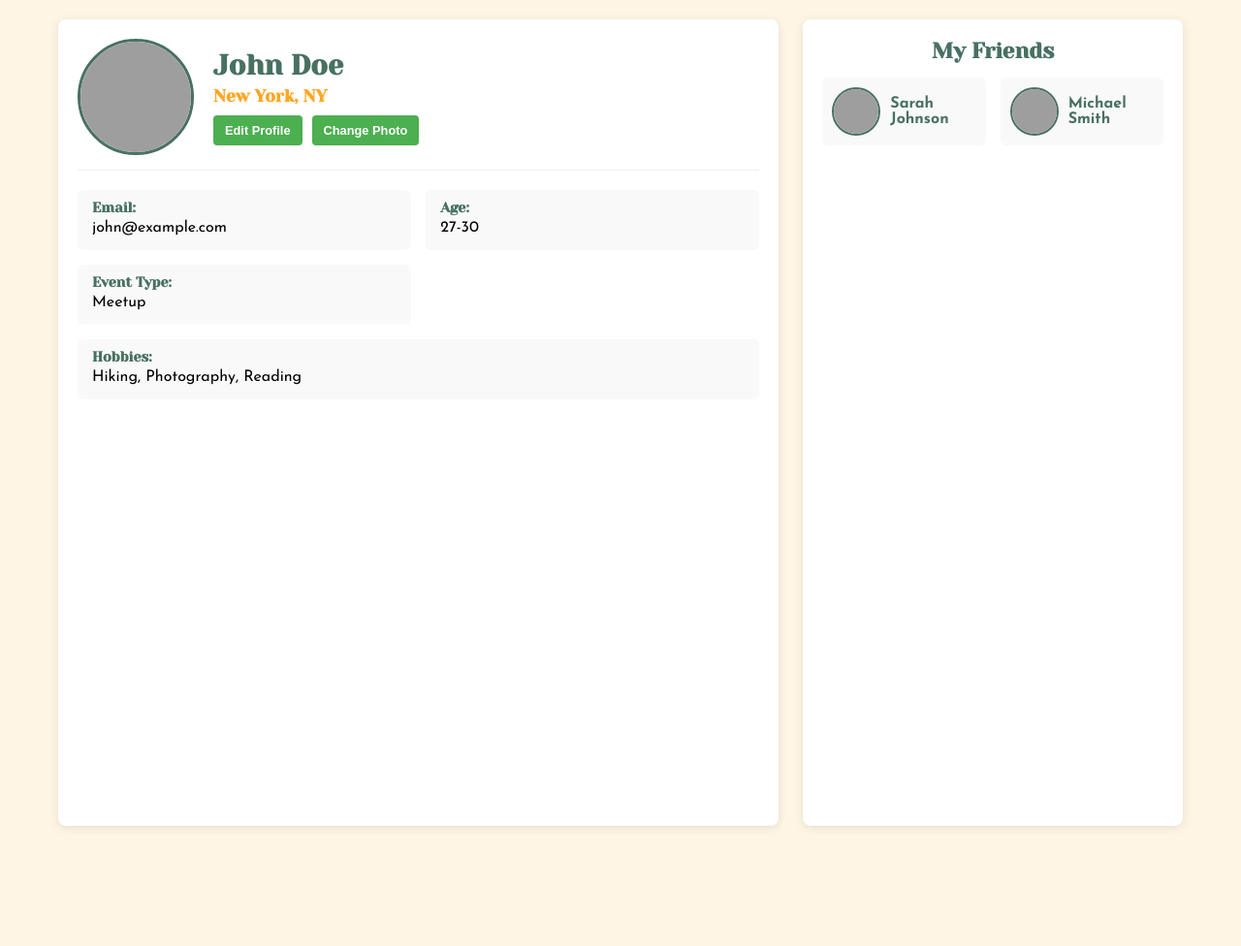
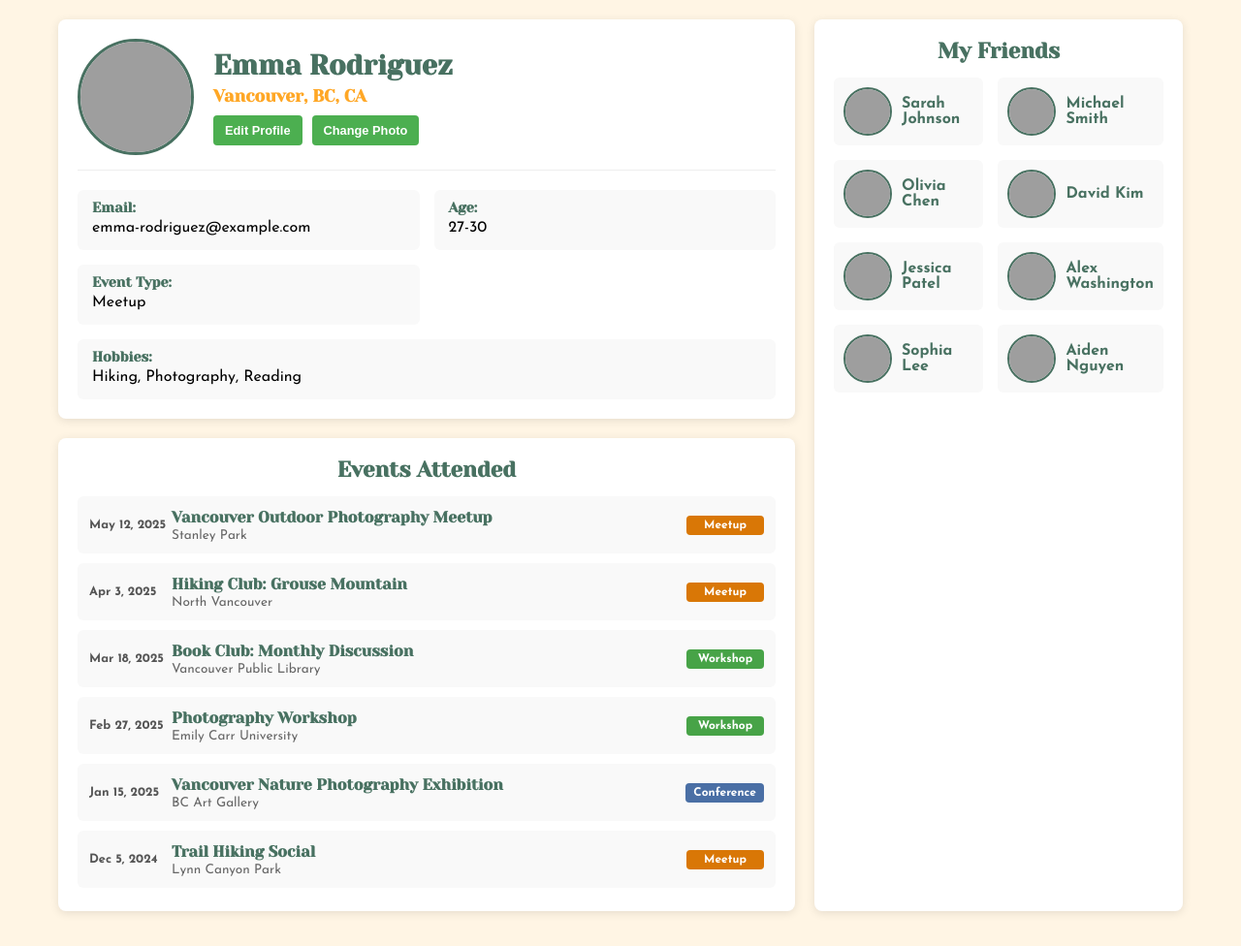
Before and after one commit to beaquino18/duckybara, a Flask app: page /profile in a window 1280 px wide. Shown: the part 64-1040 px from the top of the page at 97% size. Run offline with Flask 3, Linux system fonts and the light colour scheme; grey boxes are pictures that could not be loaded.

Commit message:
updated more info in profile page

```diff
--- a/app.py
+++ b/app.py
@@ -1,10 +1,12 @@
 from flask import Flask, render_template, request, redirect, url_for
 #added request, redirect, url_for to test submissions page
-
 #add datetime import
 from datetime import datetime
 
 app = Flask(__name__)
+
+
+submissions = []
 
 @app.route('/')
 def index():
@@ -17,22 +19,55 @@ def events():
 @app.route('/profile')
 def profiles():
     user = {
-        'name': 'John Doe',
-        'email': 'john@example.com',
-        'location': 'New York, NY',
+        'name': 'Emma Rodriguez',
+        'email': 'emma-rodriguez@example.com',
+        'location': 'Vancouver, BC, CA',
         'age': '27-30',
         'hobbies': 'Hiking, Photography, Reading',
         'event_type': 'Meetup'
     }
 
-    # Example friends data - replace with actual friends data
+
     friends = [
         {'name': 'Sarah Johnson', 'image': 'friend1.jpg'},
         {'name': 'Michael Smith', 'image': 'friend2.jpg'},
-        # More friends...
+        {'name': 'Olivia Chen', 'image': 'friend3.jpg'},
+        {'name': 'David Kim', 'image': 'friend4.jpg'},
+        {'name': 'Jessica Patel', 'image': 'friend5.jpg'},
+        {'name': 'Alex Washington', 'image': 'friend6.jpg'},
+        {'name': 'Sophia Lee', 'image': 'friend7.jpg'},
+        {'name': 'Aiden Nguyen', 'image': 'friend8.jpg'}
     ]
 
-    return render_template('profile.html', user=user, friends=friends)
+    # Example events data (optional - can be used if you want to pass real events)
+    events = [
+        {
+            'date': 'May 12, 2025',
+            'name': 'Vancouver Outdoor Photography Meetup',
+            'location': 'Stanley Park',
+            'type': 'Meetup'
+        },
+        {
+            'date': 'Apr 3, 2025',
+            'name': 'Hiking Club: Grouse Mountain',
+            'location': 'North Vancouver',
+            'type': 'Meetup'
+        },
+        {
+            'date': 'Mar 18, 2025',
+            'name': 'Book Club: Monthly Discussion',
+            'location': 'Vancouver Public Library',
+            'type': 'Workshop'
+        },
+        {
+            'date': 'Feb 27, 2025',
+            'name': 'Photography Workshop',
+            'location': 'Emily Carr University',
+            'type': 'Workshop'
+        }
+    ]
+
+    return render_template('profile.html', user=user, friends=friends, events=events)
 
 # The route below is for building a form
 # added methods to test submissions page
@@ -54,15 +89,9 @@ def form():
     # end of form to submissions page
     return render_template('form.html')
 
-    # below is the logic for the hobbies field where comma separated values are read individually
-    event_type = request.form['event_type']
-    hobbies = request.form['hobbies'].split(',')
-    # Save the data (for simplicity, we'll just print it here)
-    print(f"Event Type: {event_type}, Hobbies: {hobbies}")
-    return 'Form submitted successfully'
-
-    #test
-
+@app.route('/submissions')
+def submissions_page():
+    return render_template('submissions.html', submissions=submissions)
 
 if __name__ == '__main__':
     app.run(debug=True)
--- a/static/styles/profile.css
+++ b/static/styles/profile.css
@@ -30,34 +30,51 @@ body {
 .profile-container {
     width: 100%;
     max-width: 1200px;
+    height: calc(100vh - 120px); /* Ensure fixed height for the single page view */
     margin: 20px auto;
     padding: 0 20px;
-    display: flex;
-    gap: 25px;
-    min-height: calc(100vh - 120px);
+    display: grid;
+    grid-template-columns: 2fr 1fr;
+    grid-template-rows: auto 1fr;
+    gap: 20px;
 }
 
 /* Profile section */
 .profile-info {
-    flex: 2;
+    grid-column: 1;
+    grid-row: 1;
     background-color: var(--card-bg);
     border-radius: 8px;
     box-shadow: 0 2px 10px rgba(0, 0, 0, 0.1);
     padding: 20px;
-    display: flex;
-    flex-direction: column;
-    max-height: 80vh;
+    max-height: 100%;
+    overflow: hidden;
 }
 
 /* Friends section */
 .friends-section {
-    flex: 1;
+    grid-column: 2;
+    grid-row: 1 / span 2;
     background-color: var(--card-bg);
     border-radius: 8px;
     box-shadow: 0 2px 10px rgba(0, 0, 0, 0.1);
     padding: 20px;
-    max-height: 80vh;
+    height: 100%;
     overflow-y: auto;
+    display: flex;
+    flex-direction: column;
+}
+
+/* Events section */
+.events-section {
+    grid-column: 1;
+    grid-row: 2;
+    background-color: var(--card-bg);
+    border-radius: 8px;
+    box-shadow: 0 2px 10px rgba(0, 0, 0, 0.1);
+    padding: 20px;
+    overflow-y: auto;
+    height: 100%;
 }
 
 /* Profile header with image and name */
@@ -76,6 +93,7 @@ body {
     object-fit: cover;
     border: 3px solid var(--header-clr);
     margin-right: 20px;
+    background-color: #f0f0f0;
 }
 
 .profile-title {
@@ -142,6 +160,7 @@ h3 {
     display: grid;
     grid-template-columns: repeat(2, 1fr);
     gap: 15px;
+    overflow-y: auto;
 }
 
 .friend-card {
@@ -152,6 +171,13 @@ h3 {
     padding: 10px;
 }
 
+.friend-card:hover,
+.event-item:hover {
+    transform: translateY(-2px);
+    box-shadow: 0 3px 10px rgba(0, 0, 0, 0.1);
+    transition: all 0.2s ease;
+}
+
 .friend-image {
     width: 50px;
     height: 50px;
@@ -159,12 +185,75 @@ h3 {
     object-fit: cover;
     border: 2px solid var(--header-clr);
     margin-right: 10px;
+    background-color: #f0f0f0;
 }
 
 .friend-name {
     font-family: 'Josefin Sans', sans-serif;
     color: var(--header-clr);
     font-weight: bold;
+}
+
+/* Events list styling */
+.events-list {
+    display: flex;
+    flex-direction: column;
+    gap: 10px;
+}
+
+.event-item {
+    display: flex;
+    align-items: center;
+    background-color: #f9f9f9;
+    border-radius: 6px;
+    padding: 12px;
+}
+
+.event-date {
+    min-width: 85px;
+    font-size: 0.8rem;
+    font-weight: bold;
+    color: #555;
+    font-family: 'Josefin Sans', sans-serif;
+}
+
+.event-details {
+    flex: 1;
+}
+
+.event-name {
+    font-weight: bold;
+    color: var(--header-clr);
+    margin-bottom: 3px;
+}
+
+.event-location {
+    font-size: 0.85rem;
+    color: #666;
+    font-family: 'Josefin Sans', sans-serif;
+}
+
+.event-type {
+    padding: 4px 8px;
+    border-radius: 4px;
+    font-size: 0.75rem;
+    font-weight: bold;
+    color: white;
+    text-align: center;
+    min-width: 80px;
+    font-family: 'Josefin Sans', sans-serif;
+}
+
+.conference {
+    background-color: #4a6fa5;
+}
+
+.workshop {
+    background-color: #47a347;
+}
+
+.meetup {
+    background-color: #d97706;
 }
 
 /* Action buttons */
@@ -190,15 +279,54 @@ h3 {
     background-color: #3e8e41;
 }
 
+/* Custom scrollbar styling */
+.friends-section::-webkit-scrollbar,
+.events-section::-webkit-scrollbar {
+    width: 8px;
+}
+
+.friends-section::-webkit-scrollbar-track,
+.events-section::-webkit-scrollbar-track {
+    background: #f1f1f1;
+    border-radius: 10px;
+}
+
+.friends-section::-webkit-scrollbar-thumb,
+.events-section::-webkit-scrollbar-thumb {
+    background: #c1d8c3;
+    border-radius: 10px;
+}
+
+.friends-section::-webkit-scrollbar-thumb:hover,
+.events-section::-webkit-scrollbar-thumb:hover {
+    background: #487161;
+}
+
 /* Media queries */
 @media (max-width: 768px) {
     .profile-container {
-        flex-direction: column;
-        min-height: auto;
+        grid-template-columns: 1fr;
+        grid-template-rows: auto auto auto;
+        height: auto;
     }
 
-    .profile-info, .friends-section {
-        max-height: none;
+    .profile-info {
+        grid-column: 1;
+        grid-row: 1;
+    }
+
+    .events-section {
+        grid-column: 1;
+        grid-row: 2;
+        max-height: 300px;
+        height: auto;
+    }
+
+    .friends-section {
+        grid-column: 1;
+        grid-row: 3;
+        max-height: 300px;
+        height: auto;
     }
 
     .details-grid {
--- a/templates/profile.html
+++ b/templates/profile.html
@@ -13,7 +13,7 @@
         <!-- Left side - Profile information -->
         <div class="profile-info">
             <div class="profile-header">
-                <img src="{{ url_for('static', filename='images/profile.jpg') }}" alt="Profile picture" class="profile-image">
+                <img src="https://api.dicebear.com/7.x/avataaars/svg?seed=Emma Rodriguez&backgroundColor=b6e3f4,c0aede,d1d4f9&radius=50&hair=long&hairColor=black&eyes=happy&mouth=smile" alt="Profile picture" class="profile-image">
                 <div class="profile-title">
                     <h1>{{ user.name }}</h1>
                     <h2>{{ user.location }}</h2>
@@ -49,38 +49,94 @@
             </div>
         </div>
 
+        <!-- Separate Events Attended Section -->
+        <div class="events-section">
+            <h3>Events Attended</h3>
+            <div class="events-list">
+                {% if user.events %}
+                    {% for event in user.events %}
+                    <div class="event-item">
+                        <div class="event-date">{{ event.date }}</div>
+                        <div class="event-details">
+                            <div class="event-name">{{ event.name }}</div>
+                            <div class="event-location">{{ event.location }}</div>
+                        </div>
+                        <div class="event-type {{ event.type|lower }}">{{ event.type }}</div>
+                    </div>
+                    {% endfor %}
+                {% else %}
+                    <div class="event-item">
+                        <div class="event-date">May 12, 2025</div>
+                        <div class="event-details">
+                            <div class="event-name">Vancouver Outdoor Photography Meetup</div>
+                            <div class="event-location">Stanley Park</div>
+                        </div>
+                        <div class="event-type meetup">Meetup</div>
+                    </div>
+                    <div class="event-item">
+                        <div class="event-date">Apr 3, 2025</div>
+                        <div class="event-details">
+                            <div class="event-name">Hiking Club: Grouse Mountain</div>
+                            <div class="event-location">North Vancouver</div>
+                        </div>
+                        <div class="event-type meetup">Meetup</div>
+                    </div>
+                    <div class="event-item">
+                        <div class="event-date">Mar 18, 2025</div>
+                        <div class="event-details">
+                            <div class="event-name">Book Club: Monthly Discussion</div>
+                            <div class="event-location">Vancouver Public Library</div>
+                        </div>
+                        <div class="event-type workshop">Workshop</div>
+                    </div>
+                    <div class="event-item">
+                        <div class="event-date">Feb 27, 2025</div>
+                        <div class="event-details">
+                            <div class="event-name">Photography Workshop</div>
+                            <div class="event-location">Emily Carr University</div>
+                        </div>
+                        <div class="event-type workshop">Workshop</div>
+                    </div>
+                    <div class="event-item">
+                        <div class="event-date">Jan 15, 2025</div>
+                        <div class="event-details">
+                            <div class="event-name">Vancouver Nature Photography Exhibition</div>
+                            <div class="event-location">BC Art Gallery</div>
+                        </div>
+                        <div class="event-type conference">Conference</div>
+                    </div>
+                    <div class="event-item">
+                        <div class="event-date">Dec 5, 2024</div>
+                        <div class="event-details">
+                            <div class="event-name">Trail Hiking Social</div>
+                            <div class="event-location">Lynn Canyon Park</div>
+                        </div>
+                        <div class="event-type meetup">Meetup</div>
+                    </div>
+                {% endif %}
+            </div>
+        </div>
+
         <!-- Right side - Friends section -->
         <div class="friends-section">
             <h3>My Friends</h3>
-
             <div class="friends-grid">
                 {% for friend in friends %}
                 <div class="friend-card">
-                    <img src="{{ url_for('static', filename='images/friends/' + friend.image) }}" alt="{{ friend.name }}" class="friend-image">
+                    <img src="https://api.dicebear.com/7.x/avataaars/svg?seed={{ friend.name }}&backgroundColor=b6e3f4,c0aede,d1d4f9&radius=50" alt="{{ friend.name }}" class="friend-image">
                     <div class="friend-name">{{ friend.name }}</div>
                 </div>
                 {% endfor %}
 
-                <!-- Fallback if no friends data is available -->
                 {% if not friends %}
                 <div class="friend-card">
-                    <img src="{{ url_for('static', filename='images/friends/friend1.jpg') }}" alt="Friend 1" class="friend-image">
+                    <img src="https://api.dicebear.com/7.x/avataaars/svg?seed=Sarah Johnson&backgroundColor=b6e3f4,c0aede,d1d4f9&radius=50" alt="Sarah Johnson" class="friend-image">
                     <div class="friend-name">Sarah J.</div>
                 </div>
 
                 <div class="friend-card">
-                    <img src="{{ url_for('static', filename='images/friends/friend2.jpg') }}" alt="Friend 2" class="friend-image">
+                    <img src="https://api.dicebear.com/7.x/avataaars/svg?seed=Michael Smith&backgroundColor=b6e3f4,c0aede,d1d4f9&radius=50" alt="Michael Smith" class="friend-image">
                     <div class="friend-name">Michael S.</div>
-                </div>
-
-                <div class="friend-card">
-                    <img src="{{ url_for('static', filename='images/friends/friend3.jpg') }}" alt="Friend 3" class="friend-image">
-                    <div class="friend-name">Emily D.</div>
-                </div>
-
-                <div class="friend-card">
-                    <img src="{{ url_for('static', filename='images/friends/friend4.jpg') }}" alt="Friend 4" class="friend-image">
-                    <div class="friend-name">James W.</div>
                 </div>
                 {% endif %}
             </div>
```
